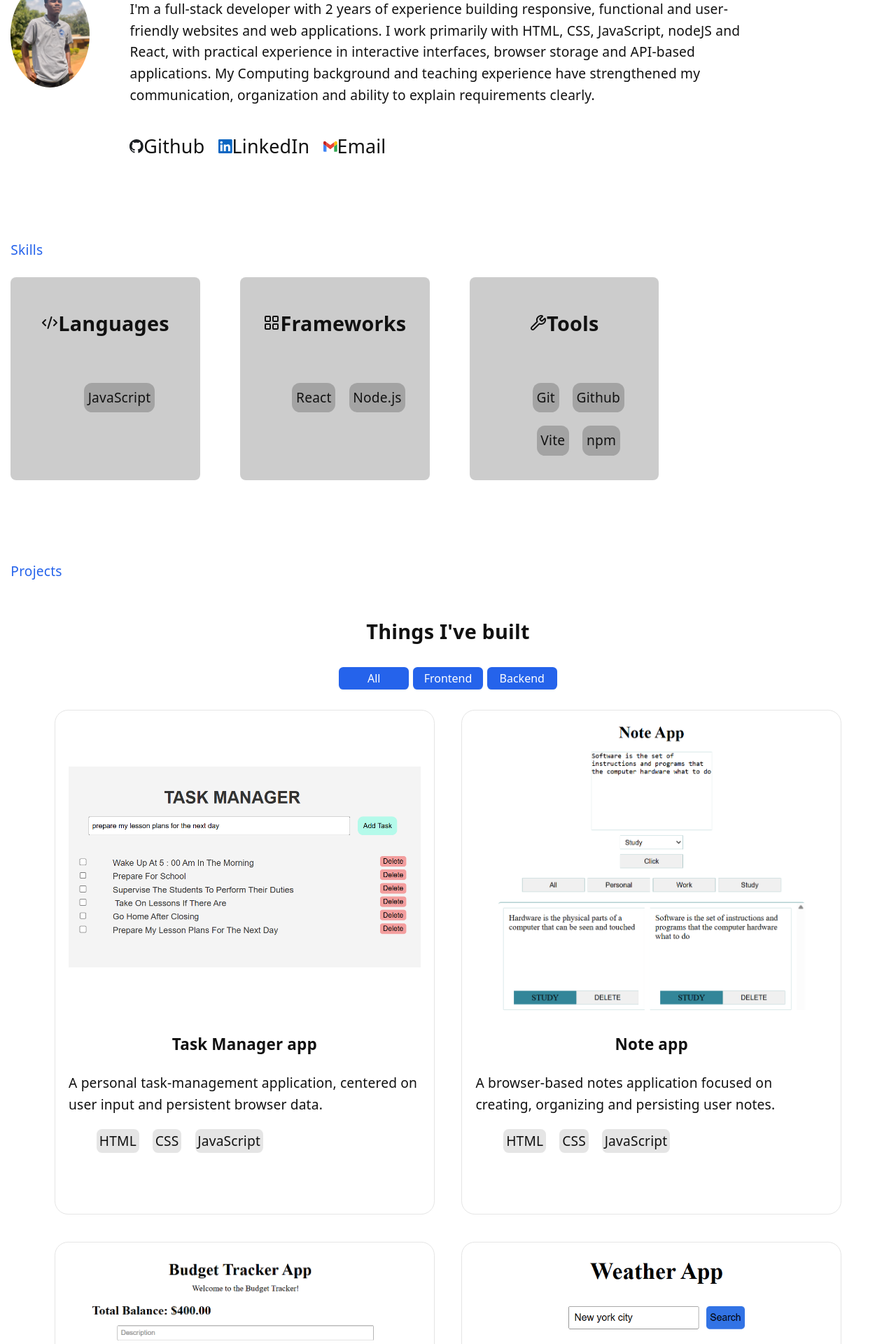
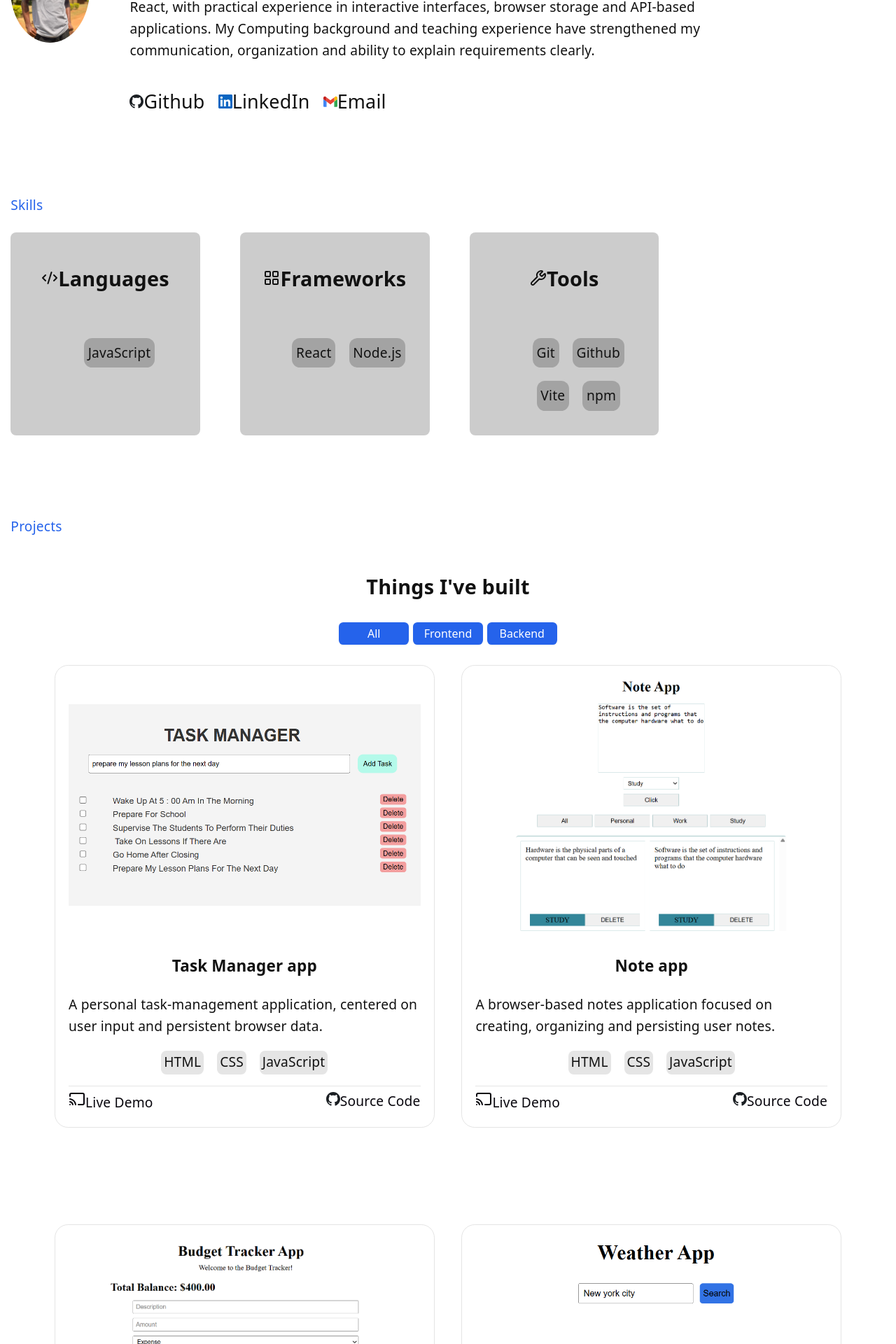
Before and after one commit to JHansonKAttah92/portfolio, a React (Vite) app: page / in a window 1280 px wide. Shown: the part 840-2760 px from the top of the page at 70% size. Built offline with nearby package versions, Linux system fonts and the light colour scheme.

Commit message:
Added interactivity to the menu on smaller devices and changed some of the styles in the other components

```diff
--- a/src/components/about/About.css
+++ b/src/components/about/About.css
@@ -47,7 +47,7 @@ div.about-info ul {
   display: flex;
   align-items: baseline;
   gap: 1em;
-  transform: translateX(-4.5%);
+  padding-left: 0;
 }
 
 div.about-info li {
@@ -71,6 +71,10 @@ div.about-info img {
   }
   div.about-info h2 {
     text-align: center;
+    font-size: 1.5em;
+  }
+  div.about-info p {
+    font-size: 0.9em
   }
   div#about div.about-content {
     flex-direction: column;
--- a/src/components/about/About.jsx
+++ b/src/components/about/About.jsx
@@ -17,33 +17,26 @@ function About() {
         <div className="about-info">
           <h2>A bit about me</h2>
           <p>
-            I'm a full-stack developer with 2 years of experience building responsive, functional and user-friendly websites and web applications. I work primarily with HTML, CSS, JavaScript, nodeJS and React, with practical experience in interactive interfaces, browser storage and API-based applications. My Computing background and teaching experience have strengthened my communication, organization and ability to explain requirements clearly.
+            I'm a full-stack developer with 2 years of experience building
+            responsive, functional and user-friendly websites and web
+            applications. I work primarily with HTML, CSS, JavaScript, nodeJS
+            and React, with practical experience in interactive interfaces,
+            browser storage and API-based applications. My Computing background
+            and teaching experience have strengthened my communication,
+            organization and ability to explain requirements clearly.
           </p>
           <ul className="social-media">
             <li>
-              <a href="https://github.com/JHansonKAttah92" target="_blank">
-                <img src={githubIcon} alt="GitHub" className="social-icon" />
-                Github
-              </a>
+              <img src={githubIcon} alt="GitHub" className="social-icon" />
+              Github
             </li>
             <li>
-              <a
-                href="https://www.linkedin.com/in/joshua-hanson-957136336"
-                target="_blank"
-              >
-                <img
-                  src={linkedInIcon}
-                  alt="LinkedIn"
-                  className="social-icon"
-                />
-                LinkedIn
-              </a>
+              <img src={linkedInIcon} alt="LinkedIn" className="social-icon" />
+              LinkedIn{" "}
             </li>
             <li>
-              <a href="mailto:joshuahanson500@gmail.com" target="_blank">
-                <img src={gmailIcon} alt="Email" className="social-icon" />
-                Email
-              </a>
+              <img src={gmailIcon} alt="Email" className="social-icon" />
+              Email
             </li>
           </ul>
         </div>
--- a/src/components/hero/Hero.css
+++ b/src/components/hero/Hero.css
@@ -35,15 +35,18 @@ div.hero-content {
   font-size: 1em;
   font-weight: 600;
   color: var(--bg);
-  background-color: var(--accent);
+  background-color: var(--accent, #2563eb);
+  transition: all var(--transition-speed) ease;
+  box-shadow: 0 1px 2px rgba(0, 0, 0, 0.05);
   border: none;
   border-radius: 4px;
   text-decoration: none;
 }
 
 .hero-content .button:hover {
-  background-color: #1e40af;
-  cursor: pointer;
+  filter: brightness(1.1);
+  transform: translateY(-1px);
+  box-shadow: 0 4px 6px rgba(0, 0, 0, 0.1);
 }
 
 .hero-content .button:active {
@@ -76,7 +79,8 @@ div.hero-content {
     align-items: center;
   }
   .hero-content .button {
-    width: 70%;
+    width: 60%;
     text-align: center;
+    font-size: 0.9em;
   }
 }
--- a/src/components/projects/Projects.css
+++ b/src/components/projects/Projects.css
@@ -50,6 +50,7 @@ div#projects .projects-content {
     padding: 1em;
     border: 1px solid var(--border);
     border-radius: 1em;
+    max-height: fit-content;
 }
 
 .project-card:hover {
@@ -63,13 +64,33 @@ div#projects .projects-content {
 
 .project-cards .project-img {
     width: 100%;
-    height: 60%;
+    height: 50%;
     object-fit: contain;
 }
 
 .project-cards .tech-stacks {
     display: flex;
+    place-content: center;
+    list-style: none;
     gap: 1em;
+    padding: 0;
+}
+
+.project-action {
+    display: flex;
+    justify-content: space-between;
+    border-top: 0.01em solid var(--border);
+    padding-top: 0.3em;
+}
+
+.project-action .action {
+    text-decoration: none;
+    color: var(--s-text);
+}
+
+.project-action .action:hover {
+color: rgba(0, 0, 0, 0.5);
+transition: all 0.3s;
 }
 
 .tech-stacks .tech-stack {
@@ -77,6 +98,11 @@ div#projects .projects-content {
     background-color: rgba(0, 0, 0, 0.1);
     padding: 0.1em 0.2em;
     border-radius: 0.4em;
+}
+
+.project-action .action img {
+    height: 20px;
+    width: 20px;
 }
 
 @media screen and (max-width: 768px) {
@@ -87,4 +113,17 @@ div#projects .projects-content {
     .project-cards .project-card {
         height: 400px;
     }
+    .project-card h3 {
+        font-size: 1em;
+        margin: 0;
+    }
+    .project-card .description {
+        font-size: 0.7em;
+    }
+    .tech-stacks {
+        place-self: center;
+    }
+    .tech-stacks .tech-stack {
+        font-size: 0.7em;
+    }
 }
--- a/src/components/projects/Projects.jsx
+++ b/src/components/projects/Projects.jsx
@@ -3,6 +3,8 @@ import taskManager from "../../assets/images/task-manager.png";
 import budgetTracker from "../../assets/images/budget-tracker.png";
 import note from "../../assets/images/note.png";
 import weather from "../../assets/images/weather.png";
+import gitHub from "../../assets/icons/github-light.svg";
+import { Cast } from "lucide-react";
 
 function Projects() {
   return (
@@ -17,76 +19,143 @@ function Projects() {
         </div>
         <div className="project-cards">
           <div className="project-card">
-            <a
-              href="https://task-management-system-coral-ten.vercel.app/"
-              target="_blank"
-              rel="noopener noreferrer"
-            >
             <img
               src={taskManager}
               alt="Task Manager App"
               className="project-img"
             />
-            </a>
             <h3 className="project-title">Task Manager app</h3>
-            <p className="description">A personal task-management application, centered on user input and persistent browser data.</p>
+            <p className="description">
+              A personal task-management application, centered on user input and
+              persistent browser data.
+            </p>
             <ul className="tech-stacks">
               <li className="tech-stack">HTML</li>
               <li className="tech-stack">CSS</li>
               <li className="tech-stack">JavaScript</li>
             </ul>
-          </div>
-          <div className="project-card">
+            <div className="project-action">
               <a
-              href="https://note-app-nine-fawn.vercel.app/"
+                className="action"
+                href="https://task-management-system-coral-ten.vercel.app/"
                 target="_blank"
                 rel="noopener noreferrer"
               >
+                <Cast />
+                Live Demo
+              </a>
+              <a
+                className="action"
+                href="Task manager source code"
+                target="_blank"
+                rel="noopener noreferrer"
+              >
+                <img src={gitHub} className="project-img" />
+                Source Code
+              </a>
+            </div>
+          </div>
+          <div className="project-card">
             <img src={note} alt="Note App" className="project-img" />
-            </a>
             <h3 className="project-title">Note app</h3>
-            <p className="description">A browser-based notes application focused on creating, organizing and persisting user notes.</p>
+            <p className="description">
+              A browser-based notes application focused on creating, organizing
+              and persisting user notes.
+            </p>
             <ul className="tech-stacks">
               <li className="tech-stack">HTML</li>
               <li className="tech-stack">CSS</li>
               <li className="tech-stack">JavaScript</li>
             </ul>
-          </div>
-          <div className="project-card">
+            <div className="project-action">
               <a
-              href="https://budget-tracker-tan-mu.vercel.app/"
+                className="action"
+                href="https://note-app-nine-fawn.vercel.app/"
                 target="_blank"
                 rel="noopener noreferrer"
               >
+                <Cast />
+                Live Demo
+              </a>
+              <a
+                className="action"
+                href="note app source code"
+                target="_blank"
+                rel="noopener noreferrer"
+              >
+                <img src={gitHub} className="project-img" />
+                Source Code
+              </a>
+            </div>
+          </div>
+          <div className="project-card">
               <img
                 src={budgetTracker}
                 alt="Budget Tracker App"
                 className="project-img"
               />
-            </a>
             <h3 className="project-title">Budget tracker app</h3>
-            <p className="description">A personal budgeting application, centered on structured data entry and browser persistence.</p>
+            <p className="description">
+              A personal budgeting application, centered on structured data
+              entry and browser persistence.
+            </p>
             <ul className="tech-stacks">
               <li className="tech-stack">HTML</li>
               <li className="tech-stack">CSS</li>
               <li className="tech-stack">JavaScript</li>
             </ul>
-          </div>
-          <div className="project-card">
+            <div className="project-action">
               <a
-              href="https://weather-app-five-orcin-38.vercel.app/"
+                className="action"
+                href="https://budget-tracker-tan-mu.vercel.app/"
                 target="_blank"
                 rel="noopener noreferrer"
               >
+                <Cast />
+                Live Demo
+              </a>
+              <a
+                className="action"
+                href="Budget tracker source code"
+                target="_blank"
+                rel="noopener noreferrer"
+              >
+                <img src={gitHub} className="project-img" />
+                Source Code
+              </a>
+            </div>
+          </div>
+          <div className="project-card">
               <img src={weather} alt="Weather App" className="project-img" />
-            </a>
             <h3 className="project-title">Weather app</h3>
-            <p className="description">A weather application focused on asynchronous data rendering.</p>
+            <p className="description">
+              A weather application focused on asynchronous data rendering.
+            </p>
             <ul className="tech-stacks">
               <li className="tech-stack">HTML</li>
               <li className="tech-stack">CSS</li>
               <li className="tech-stack">JavaScript</li>
             </ul>
+            <div className="project-action">
+              <a
+                className="action"
+                href="https://weather-app-five-orcin-38.vercel.app/"
+                target="_blank"
+                rel="noopener noreferrer"
+              >
+                <Cast />
+                Live Demo
+              </a>
+              <a
+                className="action"
+                href="Weather source code"
+                target="_blank"
+                rel="noopener noreferrer"
+              >
+                <img src={gitHub} className="project-img" />
+                Source Code
+              </a>
+            </div>
           </div>
         </div>
       </div>
```
Also changed, not shown: src/components/navbar/Navbar.css (+29 -4 lines), src/components/navbar/Navbar.jsx (+30 -11 lines). Lines whose indentation alone changed are shown as unchanged.
